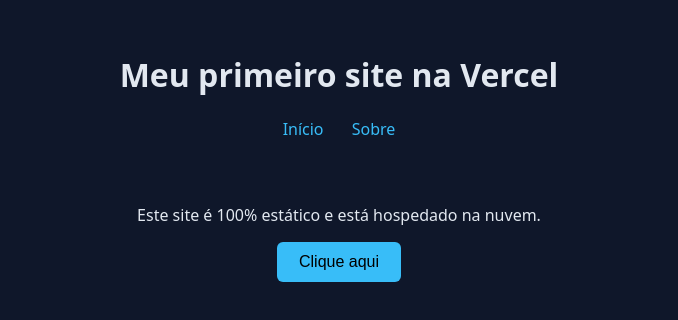
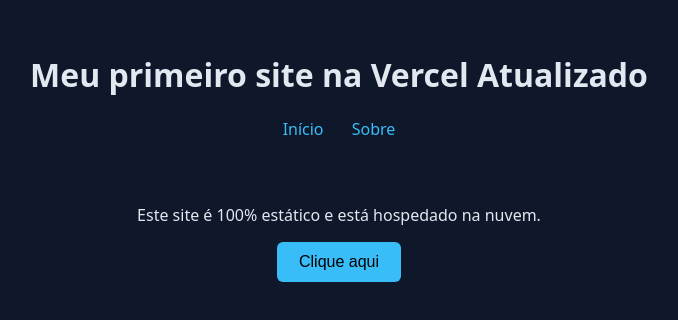
Before and after one commit to Pedroguibas/vercel-host-intro, a plain HTML site: page index.html in a window 1280 px wide. Shown: the whole page, without its empty margins (301-979 px from the left). Drawn offline with Linux system fonts and the light colour scheme.

Commit message:
Atualiza Titulo

```diff
--- a/index.html
+++ b/index.html
@@ -8,7 +8,7 @@
   </head>
   <body>
     <header>
-      <h1>Meu primeiro site na Vercel</h1>
+      <h1>Meu primeiro site na Vercel Atualizado</h1>
       <nav>
         <a href="/">Início</a>
         <a href="/sobre">Sobre</a>
```
